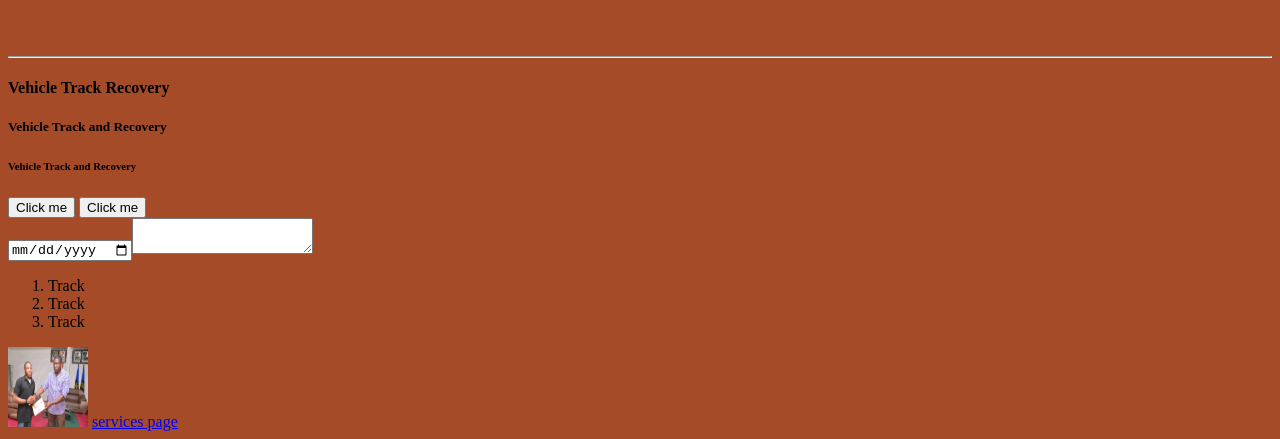
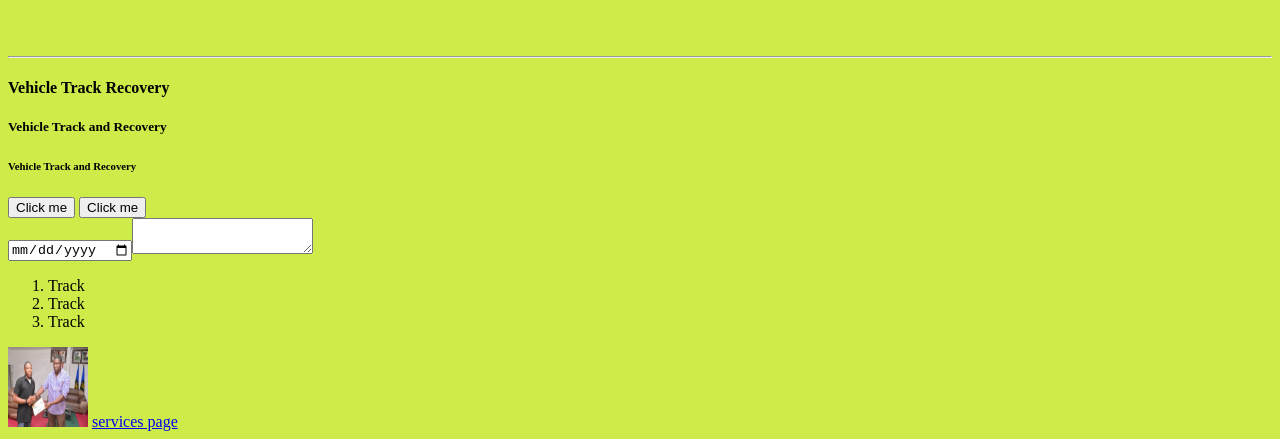
Before and after one commit to cjay8895/vscode, a plain HTML site: page index.html in a window 1280 px wide. Shown: the part 370-809 px from the top of the page. Drawn offline with Linux system fonts and the light colour scheme.

Commit message:
changed background color in css

```diff
--- a/css/styles.css
+++ b/css/styles.css
@@ -1,5 +1,5 @@
 body{
-    background: rgb(165, 75, 39);
+    background: rgb(205, 235, 73);
 }
 h3{
     font-size: 70px;
```
